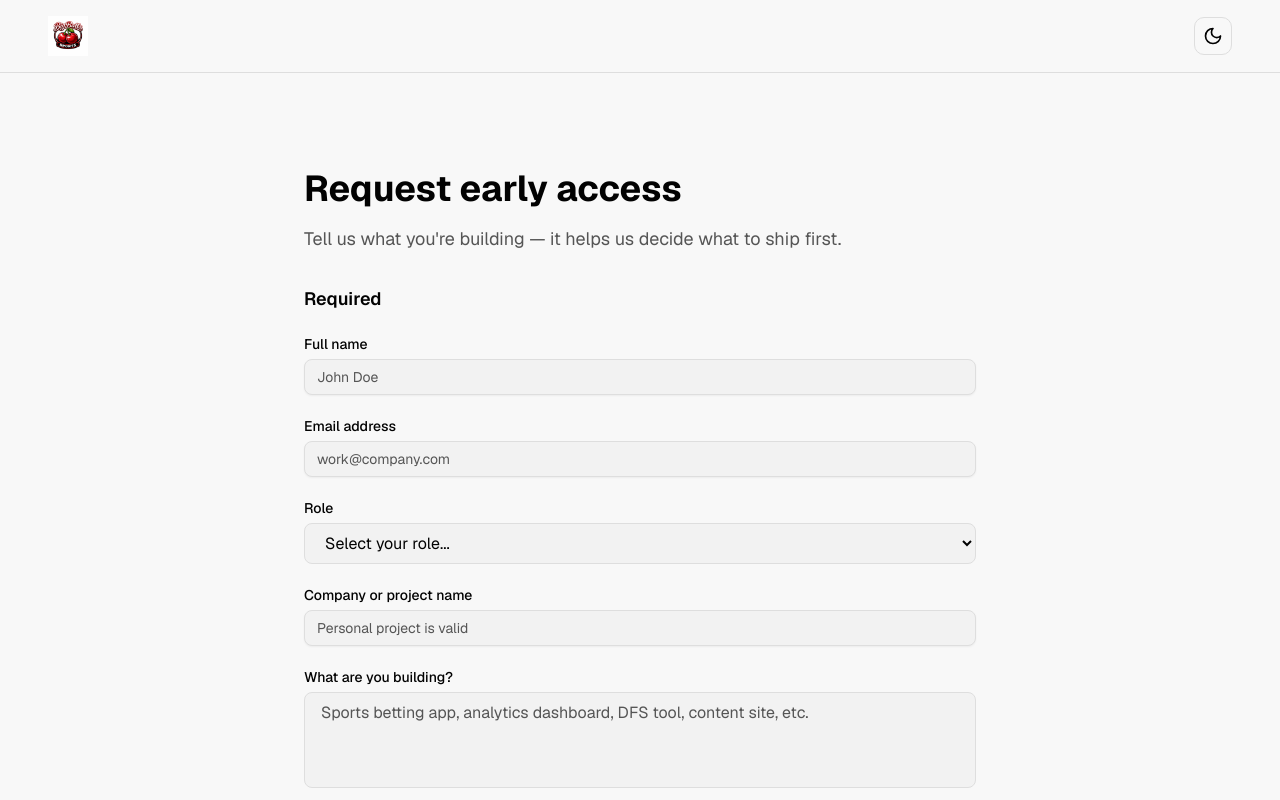
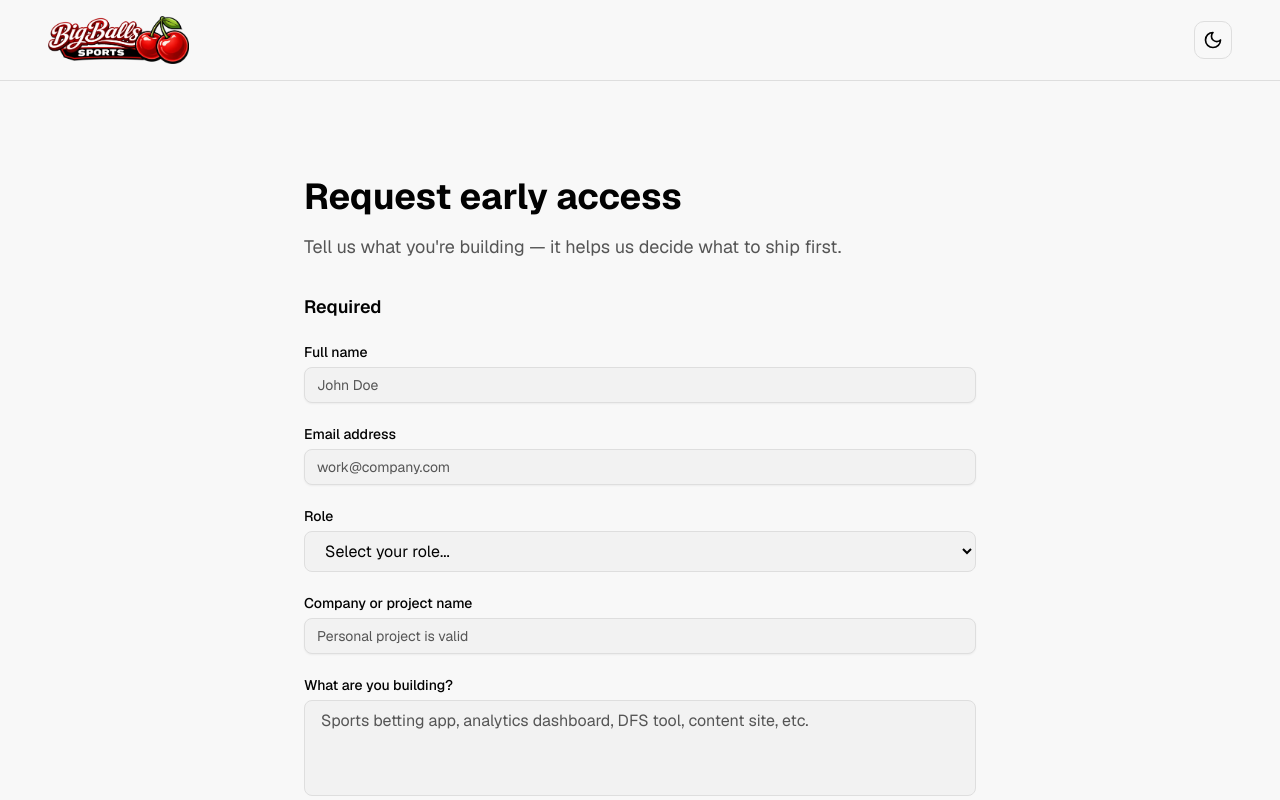
Before and after one commit to grossiweb/big-balls-sports-data-api, a Next.js app: page /early-access in a window 1280 px wide. Shown: the top 800 px of the page. Built offline with nearby package versions, Linux system fonts and the light colour scheme.

Commit message:
fix logo

```diff
--- a/app/early-access/page.tsx
+++ b/app/early-access/page.tsx
@@ -5,9 +5,9 @@ import { useState } from "react"
 import { Button } from "@/components/ui/button"
 import { Input } from "@/components/ui/input"
 import { Label } from "@/components/ui/label"
-import Image from "next/image"
 import Link from "next/link"
 import { ThemeToggle } from "@/components/theme-toggle"
+import { ThemeAwareLogo } from "@/components/theme-aware-logo"
 
 export default function EarlyAccess() {
   const [formData, setFormData] = useState({
@@ -78,7 +78,7 @@ export default function EarlyAccess() {
       <nav className="border-b border-border py-4 px-6 md:px-12">
         <div className="max-w-7xl mx-auto flex items-center justify-between">
           <Link href="/" className="flex items-center gap-2 hover:opacity-80 transition-opacity">
-            <Image src="/logo.png" alt="Big Balls Sports" width={40} height={40} className="w-10 h-10" />
+            <ThemeAwareLogo />
           </Link>
           <ThemeToggle />
         </div>
```
